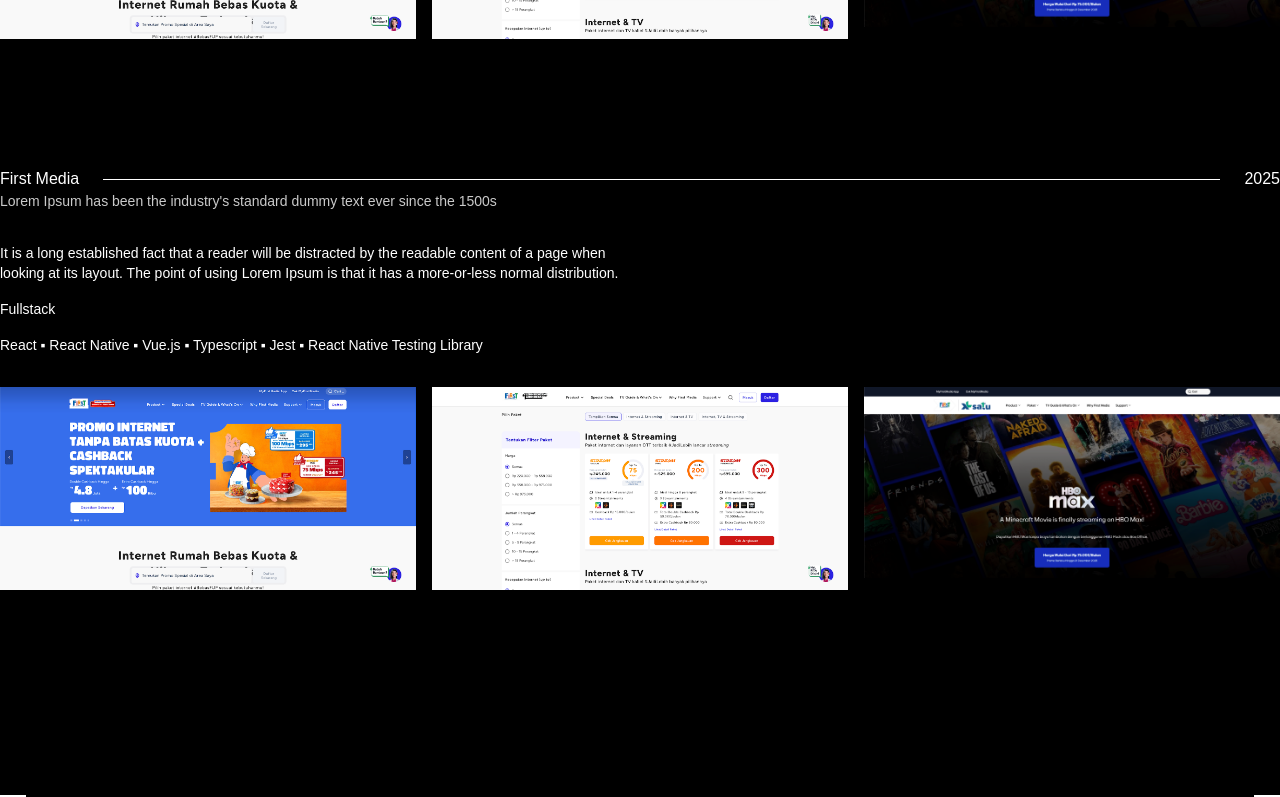
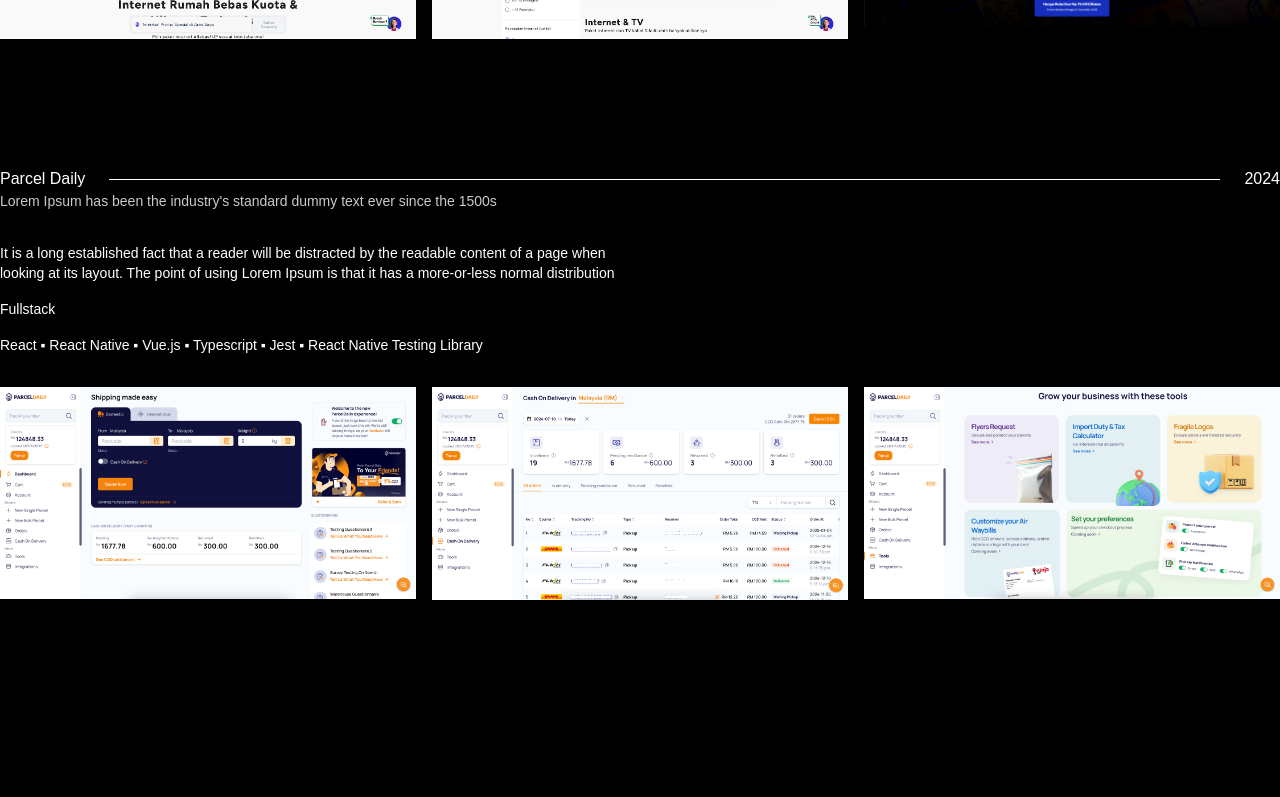
Before and after one commit to irxd/portfolio, a Next.js app: page / in a window 1280 px wide. Shown: the part 1468-2265 px from the top of the page. Built offline with nearby package versions, Linux system fonts and the light colour scheme.

Commit message:
feat: replace static data
(cherry picked from commit 35bdbc9a2840163cd91040ee2d14ab7f2c5dda16)

```diff
--- a/app/components/WorkDescription.tsx
+++ b/app/components/WorkDescription.tsx
@@ -18,43 +18,27 @@
   return (
     <div className="space-y-4 text-sm">
       <div className="text-[#cacaca] md:max-w-1/2">
-        Lorem Ipsum has been the industry's standard dummy text ever since the 1500s
+        {companyDescription}
       </div>
       <div className="space-y-4 mt-8 mb-8 md:max-w-1/2">
         <div>
-          It is a long established fact that a reader will be distracted by the readable content of a page when looking at its layout. The point of using Lorem Ipsum is that it has a more-or-less normal distribution.
+          {workDescription}
         </div>
-        <div>Fullstack</div>
-        <div>React ▪ React Native ▪ Vue.js ▪ Typescript ▪ Jest ▪ React Native Testing Library</div>
+        <div>{position}</div>
+        <div>{stack}</div>
       </div>
       <div className="flex flex-col md:flex-row gap-4">
+        {images.map(image => (
           <div className="w-full md:w-1/3">
             <Image
               width={600}
               height={300}
-            src="/images/fm-1.png"
-            alt="First Media Project"
+              src={image.src}
+              alt={image.alt}
               className="w-full h-auto"
             />
           </div>
-        <div className="w-full md:w-1/3">
-          <Image
-            width={600}
-            height={400}
-            src="/images/fm-2.png"
-            alt="First Media Project 2"
-            className="w-full h-auto"
-          />
-        </div>
-        <div className="w-full md:w-1/3">
-          <Image
-            width={600}
-            height={400}
-            src="/images/fm-3.png"
-            alt="First Media Project 3"
-            className="w-full h-auto"
-          />
-        </div>
+        ))}
       </div>
     </div>
   );
--- a/app/components/WorkTitle.tsx
+++ b/app/components/WorkTitle.tsx
@@ -8,9 +8,9 @@
     <div
       className="flex items-center text-md"
     >
-      <div>First Media</div>
+      <div>{company}</div>
       <div className="flex-grow mx-6 h-[1px] bg-foreground" />
-      <div>2025</div>
+      <div>{year}</div>
     </div>
   );
 }
```
Lines whose indentation alone changed are shown as unchanged.
